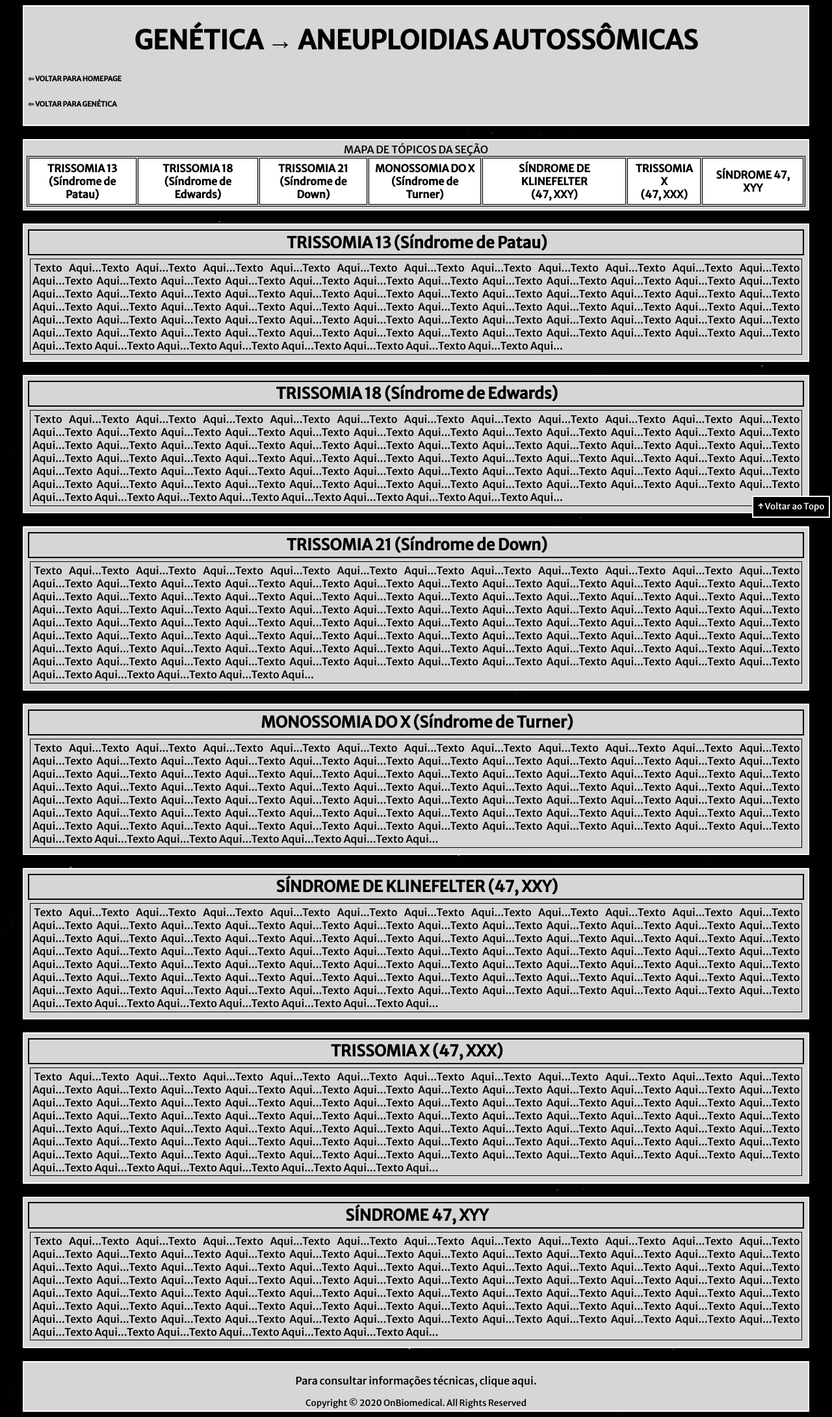
After one commit to CarlosWall/OnBiomedical, a PHP site: page /genetica/aneuploidiascromossomicas.html in a window 1280 px wide. The commit adds this page. Shown: the whole page at 65% size. Run offline with PHP 8.4, Linux system fonts and the light colour scheme.

Commit message:
Add files via upload

```diff
--- a/bnscotrstyle.css
+++ b/bnscotrstyle.css
@@ -1,5 +1,17 @@
 @charset "UTF-8";
 @import url('https://fonts.googleapis.com/css2?family=Merriweather+Sans:wght@500&display=swap');
+/* Formatações Gerais */
+#subir{
+	position:fixed;
+	bottom:3px;
+    right:3px;
+    color: white;
+    font-size: 10pt;
+    border: 2px solid white;
+    padding: 5pt;
+    background-color: black;
+}
+
 /* Formatação de Header */
 body {
     background-image: url(media/starrysky.jpg);
@@ -40,6 +52,27 @@ header#header h2 {
     vertical-align: center;
 }
 
+header.cabecalho_pagina {
+    border: 2px solid rgb(255, 255, 255);
+    background-color: rgb(214, 214, 214);
+}
+
+header.cabecalho_pagina h1 {
+    color: black;
+    text-shadow: none;
+    text-align: center;
+    text-decoration: none;
+    font-size: 30pt;
+    background-color: rgb(214, 214, 214);
+    padding: -2pt;
+}
+
+header.cabecalho_pagina h6 {
+    text-align: left;
+    text-indent: 5pt;
+    text-transform: uppercase;
+}
+
 /* Formatação de Section */
 section#corpo {
     border: 2px solid white;
@@ -56,8 +89,9 @@ table#modulo td {
     border: 1px solid black;
     background-color: white;
     text-align: center;
-    padding: 2pt;
+    padding: 4pt;
     font-weight: bolder;
+    font-size: 12pt;
 }
 
 table#outros_assuntos {
@@ -83,6 +117,29 @@ div#colaboration h5 {
     color: black;
 }
 
+section#artigo {
+    border: 2px solid white;
+    background-color: rgb(214, 214, 214);
+    padding: 3pt;
+}
+
+section#artigo h1 {
+    border: 2pt solid black;
+    padding: 2pt;
+    text-indent: 2pt;
+    margin: 2pt;
+    text-align: center;
+}
+
+section#artigo p {
+    text-align: justify;
+    color: black;
+    margin: 4pt;
+    text-indent: 2pt;
+    border: 1px solid black;
+    padding: 2pt;
+}
+
 /* Formatação de Footer */
 footer {
     color: black;
--- /dev/null
+++ b/genetica/aneuploidiascromossomicas.html
@@ -0,0 +1,94 @@
+<!DOCTYPE html lang="pt-br">
+<html>
+    <head>
+        <meta charset="UTF-8"/>
+        <title>BN-SCoTr</title>
+        <link rel="stylesheet" href="../bnscotrstyle.css"/>
+    </head>
+    <body>
+        <div id="voltarTopo">
+            <a href="#" id="subir">&uarr; Voltar ao Topo</a>
+        </div>
+    <div id="interface">
+        <header class="cabecalho_pagina">
+            <h1>GENÉTICA &rarr; ANEUPLOIDIAS AUTOSSÔMICAS</h1>
+            <h6><a href="../index.html">&#8678; Voltar para Homepage</a></h6>
+            <h6><a href="indexgenetica.html">&#8678; Voltar para GENÉTICA</a></h6>
+        </header>
+        <br>
+        <section id="corpo">
+            <div>
+                <center>
+                <table id="modulo">
+                    <caption>MAPA DE TÓPICOS DA SEÇÃO</caption>
+                    <tr>
+                        <td><a href="#patau">TRISSOMIA 13<br>(Síndrome de Patau)</a></td>
+                        <td><a href="#edwards">TRISSOMIA 18<br>(Síndrome de Edwards)</a></td>
+                        <td><a href="#down">TRISSOMIA 21<br>(Síndrome de Down)</a></td>
+                        <td><a href="#turner">MONOSSOMIA DO X<br>(Síndrome de Turner)</a></td>
+                        <td><a href="#klinefelter">SÍNDROME DE KLINEFELTER<br>(47, XXY)</a></td>
+                        <td><a href="#trissomiax">TRISSOMIA X<br>(47, XXX)</a></td>
+                        <td><a href="#duploy">SÍNDROME 47, XYY</a></td>
+                    </tr>
+                </table>
+                </center>
+            </div>
+        </section>
+        <br>
+            <section id="artigo">
+                <div id="patau">
+                    <h1><a name="patau">TRISSOMIA 13 (Síndrome de Patau)</a></h1>
+                    <p>Texto Aqui...Texto Aqui...Texto Aqui...Texto Aqui...Texto Aqui...Texto Aqui...Texto Aqui...Texto Aqui...Texto Aqui...Texto Aqui...Texto Aqui...Texto Aqui...Texto Aqui...Texto Aqui...Texto Aqui...Texto Aqui...Texto Aqui...Texto Aqui...Texto Aqui...Texto Aqui...Texto Aqui...Texto Aqui...Texto Aqui...Texto Aqui...Texto Aqui...Texto Aqui...Texto Aqui...Texto Aqui...Texto Aqui...Texto Aqui...Texto Aqui...Texto Aqui...Texto Aqui...Texto Aqui...Texto Aqui...Texto Aqui...Texto Aqui...Texto Aqui...Texto Aqui...Texto Aqui...Texto Aqui...Texto Aqui...Texto Aqui...Texto Aqui...Texto Aqui...Texto Aqui...Texto Aqui...Texto Aqui...Texto Aqui...Texto Aqui...Texto Aqui...Texto Aqui...Texto Aqui...Texto Aqui...Texto Aqui...Texto Aqui...Texto Aqui...Texto Aqui...Texto Aqui...Texto Aqui...Texto Aqui...Texto Aqui...Texto Aqui...Texto Aqui...Texto Aqui...Texto Aqui...Texto Aqui...Texto Aqui...Texto Aqui...Texto Aqui...Texto Aqui...Texto Aqui...Texto Aqui...Texto Aqui...Texto Aqui...Texto Aqui...Texto Aqui...Texto Aqui...Texto Aqui...Texto Aqui...</p>
+                </div>
+
+            </section>
+            <br>
+            <section id="artigo">
+                <div id="edwards">
+                    <h1><a name="edwards">TRISSOMIA 18 (Síndrome de Edwards)</a></h1>
+                    <p>Texto Aqui...Texto Aqui...Texto Aqui...Texto Aqui...Texto Aqui...Texto Aqui...Texto Aqui...Texto Aqui...Texto Aqui...Texto Aqui...Texto Aqui...Texto Aqui...Texto Aqui...Texto Aqui...Texto Aqui...Texto Aqui...Texto Aqui...Texto Aqui...Texto Aqui...Texto Aqui...Texto Aqui...Texto Aqui...Texto Aqui...Texto Aqui...Texto Aqui...Texto Aqui...Texto Aqui...Texto Aqui...Texto Aqui...Texto Aqui...Texto Aqui...Texto Aqui...Texto Aqui...Texto Aqui...Texto Aqui...Texto Aqui...Texto Aqui...Texto Aqui...Texto Aqui...Texto Aqui...Texto Aqui...Texto Aqui...Texto Aqui...Texto Aqui...Texto Aqui...Texto Aqui...Texto Aqui...Texto Aqui...Texto Aqui...Texto Aqui...Texto Aqui...Texto Aqui...Texto Aqui...Texto Aqui...Texto Aqui...Texto Aqui...Texto Aqui...Texto Aqui...Texto Aqui...Texto Aqui...Texto Aqui...Texto Aqui...Texto Aqui...Texto Aqui...Texto Aqui...Texto Aqui...Texto Aqui...Texto Aqui...Texto Aqui...Texto Aqui...Texto Aqui...Texto Aqui...Texto Aqui...Texto Aqui...Texto Aqui...Texto Aqui...Texto Aqui...Texto Aqui...Texto Aqui...Texto Aqui...</p>
+                </div>
+            </section>
+            <br>
+            <section id="artigo">
+                <div id="down">
+                    <h1><a name="down">TRISSOMIA 21 (Síndrome de Down)</a></h1>
+                    <p>Texto Aqui...Texto Aqui...Texto Aqui...Texto Aqui...Texto Aqui...Texto Aqui...Texto Aqui...Texto Aqui...Texto Aqui...Texto Aqui...Texto Aqui...Texto Aqui...Texto Aqui...Texto Aqui...Texto Aqui...Texto Aqui...Texto Aqui...Texto Aqui...Texto Aqui...Texto Aqui...Texto Aqui...Texto Aqui...Texto Aqui...Texto Aqui...Texto Aqui...Texto Aqui...Texto Aqui...Texto Aqui...Texto Aqui...Texto Aqui...Texto Aqui...Texto Aqui...Texto Aqui...Texto Aqui...Texto Aqui...Texto Aqui...Texto Aqui...Texto Aqui...Texto Aqui...Texto Aqui...Texto Aqui...Texto Aqui...Texto Aqui...Texto Aqui...Texto Aqui...Texto Aqui...Texto Aqui...Texto Aqui...Texto Aqui...Texto Aqui...Texto Aqui...Texto Aqui...Texto Aqui...Texto Aqui...Texto Aqui...Texto Aqui...Texto Aqui...Texto Aqui...Texto Aqui...Texto Aqui...Texto Aqui...Texto Aqui...Texto Aqui...Texto Aqui...Texto Aqui...Texto Aqui...Texto Aqui...Texto Aqui...Texto Aqui...Texto Aqui...Texto Aqui...Texto Aqui...Texto Aqui...Texto Aqui...Texto Aqui...Texto Aqui...Texto Aqui...Texto Aqui...Texto Aqui...Texto Aqui...Texto Aqui...Texto Aqui...Texto Aqui...Texto Aqui...Texto Aqui...Texto Aqui...Texto Aqui...Texto Aqui...Texto Aqui...Texto Aqui...Texto Aqui...Texto Aqui...Texto Aqui...Texto Aqui...Texto Aqui...Texto Aqui...Texto Aqui...Texto Aqui...Texto Aqui...Texto Aqui...</p>
+                </div>
+            </section>
+            <br>
+            <section id="artigo">
+                <div id="turner">
+                    <h1><a name="turner">MONOSSOMIA DO X (Síndrome de Turner)</a></h1>
+                    <p>Texto Aqui...Texto Aqui...Texto Aqui...Texto Aqui...Texto Aqui...Texto Aqui...Texto Aqui...Texto Aqui...Texto Aqui...Texto Aqui...Texto Aqui...Texto Aqui...Texto Aqui...Texto Aqui...Texto Aqui...Texto Aqui...Texto Aqui...Texto Aqui...Texto Aqui...Texto Aqui...Texto Aqui...Texto Aqui...Texto Aqui...Texto Aqui...Texto Aqui...Texto Aqui...Texto Aqui...Texto Aqui...Texto Aqui...Texto Aqui...Texto Aqui...Texto Aqui...Texto Aqui...Texto Aqui...Texto Aqui...Texto Aqui...Texto Aqui...Texto Aqui...Texto Aqui...Texto Aqui...Texto Aqui...Texto Aqui...Texto Aqui...Texto Aqui...Texto Aqui...Texto Aqui...Texto Aqui...Texto Aqui...Texto Aqui...Texto Aqui...Texto Aqui...Texto Aqui...Texto Aqui...Texto Aqui...Texto Aqui...Texto Aqui...Texto Aqui...Texto Aqui...Texto Aqui...Texto Aqui...Texto Aqui...Texto Aqui...Texto Aqui...Texto Aqui...Texto Aqui...Texto Aqui...Texto Aqui...Texto Aqui...Texto Aqui...Texto Aqui...Texto Aqui...Texto Aqui...Texto Aqui...Texto Aqui...Texto Aqui...Texto Aqui...Texto Aqui...Texto Aqui...Texto Aqui...Texto Aqui...Texto Aqui...Texto Aqui...Texto Aqui...Texto Aqui...Texto Aqui...Texto Aqui...Texto Aqui...Texto Aqui...Texto Aqui...Texto Aqui...</p>
+                </div>
+            </section>
+            <br>
+            <section id="artigo">
+                <div id="klinefelter">
+                    <h1><a name="klinefelter">SÍNDROME DE KLINEFELTER (47, XXY)</a></h1>
+                    <p>Texto Aqui...Texto Aqui...Texto Aqui...Texto Aqui...Texto Aqui...Texto Aqui...Texto Aqui...Texto Aqui...Texto Aqui...Texto Aqui...Texto Aqui...Texto Aqui...Texto Aqui...Texto Aqui...Texto Aqui...Texto Aqui...Texto Aqui...Texto Aqui...Texto Aqui...Texto Aqui...Texto Aqui...Texto Aqui...Texto Aqui...Texto Aqui...Texto Aqui...Texto Aqui...Texto Aqui...Texto Aqui...Texto Aqui...Texto Aqui...Texto Aqui...Texto Aqui...Texto Aqui...Texto Aqui...Texto Aqui...Texto Aqui...Texto Aqui...Texto Aqui...Texto Aqui...Texto Aqui...Texto Aqui...Texto Aqui...Texto Aqui...Texto Aqui...Texto Aqui...Texto Aqui...Texto Aqui...Texto Aqui...Texto Aqui...Texto Aqui...Texto Aqui...Texto Aqui...Texto Aqui...Texto Aqui...Texto Aqui...Texto Aqui...Texto Aqui...Texto Aqui...Texto Aqui...Texto Aqui...Texto Aqui...Texto Aqui...Texto Aqui...Texto Aqui...Texto Aqui...Texto Aqui...Texto Aqui...Texto Aqui...Texto Aqui...Texto Aqui...Texto Aqui...Texto Aqui...Texto Aqui...Texto Aqui...Texto Aqui...Texto Aqui...Texto Aqui...Texto Aqui...Texto Aqui...Texto Aqui...Texto Aqui...Texto Aqui...Texto Aqui...Texto Aqui...Texto Aqui...Texto Aqui...Texto Aqui...Texto Aqui...Texto Aqui...Texto Aqui...</p>
+                </div>
+            </section>
+            <br>
+            <section id="artigo">
+                <div id="trissomiax">
+                    <h1><a name="trissomiax">TRISSOMIA X (47, XXX)</a></h1>
+                    <p>Texto Aqui...Texto Aqui...Texto Aqui...Texto Aqui...Texto Aqui...Texto Aqui...Texto Aqui...Texto Aqui...Texto Aqui...Texto Aqui...Texto Aqui...Texto Aqui...Texto Aqui...Texto Aqui...Texto Aqui...Texto Aqui...Texto Aqui...Texto Aqui...Texto Aqui...Texto Aqui...Texto Aqui...Texto Aqui...Texto Aqui...Texto Aqui...Texto Aqui...Texto Aqui...Texto Aqui...Texto Aqui...Texto Aqui...Texto Aqui...Texto Aqui...Texto Aqui...Texto Aqui...Texto Aqui...Texto Aqui...Texto Aqui...Texto Aqui...Texto Aqui...Texto Aqui...Texto Aqui...Texto Aqui...Texto Aqui...Texto Aqui...Texto Aqui...Texto Aqui...Texto Aqui...Texto Aqui...Texto Aqui...Texto Aqui...Texto Aqui...Texto Aqui...Texto Aqui...Texto Aqui...Texto Aqui...Texto Aqui...Texto Aqui...Texto Aqui...Texto Aqui...Texto Aqui...Texto Aqui...Texto Aqui...Texto Aqui...Texto Aqui...Texto Aqui...Texto Aqui...Texto Aqui...Texto Aqui...Texto Aqui...Texto Aqui...Texto Aqui...Texto Aqui...Texto Aqui...Texto Aqui...Texto Aqui...Texto Aqui...Texto Aqui...Texto Aqui...Texto Aqui...Texto Aqui...Texto Aqui...Texto Aqui...Texto Aqui...Texto Aqui...Texto Aqui...Texto Aqui...Texto Aqui...Texto Aqui...Texto Aqui...Texto Aqui...Texto Aqui...</p>
+                </div>
+            </section>
+            <br>
+            <section id="artigo">
+                <div id="duploy">
+                    <h1><a name="duploy">SÍNDROME 47, XYY</a></h1>
+                    <p>Texto Aqui...Texto Aqui...Texto Aqui...Texto Aqui...Texto Aqui...Texto Aqui...Texto Aqui...Texto Aqui...Texto Aqui...Texto Aqui...Texto Aqui...Texto Aqui...Texto Aqui...Texto Aqui...Texto Aqui...Texto Aqui...Texto Aqui...Texto Aqui...Texto Aqui...Texto Aqui...Texto Aqui...Texto Aqui...Texto Aqui...Texto Aqui...Texto Aqui...Texto Aqui...Texto Aqui...Texto Aqui...Texto Aqui...Texto Aqui...Texto Aqui...Texto Aqui...Texto Aqui...Texto Aqui...Texto Aqui...Texto Aqui...Texto Aqui...Texto Aqui...Texto Aqui...Texto Aqui...Texto Aqui...Texto Aqui...Texto Aqui...Texto Aqui...Texto Aqui...Texto Aqui...Texto Aqui...Texto Aqui...Texto Aqui...Texto Aqui...Texto Aqui...Texto Aqui...Texto Aqui...Texto Aqui...Texto Aqui...Texto Aqui...Texto Aqui...Texto Aqui...Texto Aqui...Texto Aqui...Texto Aqui...Texto Aqui...Texto Aqui...Texto Aqui...Texto Aqui...Texto Aqui...Texto Aqui...Texto Aqui...Texto Aqui...Texto Aqui...Texto Aqui...Texto Aqui...Texto Aqui...Texto Aqui...Texto Aqui...Texto Aqui...Texto Aqui...Texto Aqui...Texto Aqui...Texto Aqui...Texto Aqui...Texto Aqui...Texto Aqui...Texto Aqui...Texto Aqui...Texto Aqui...Texto Aqui...Texto Aqui...Texto Aqui...Texto Aqui...</p>
+                </div>
+            </section>
+        <br>
+        <footer>
+            <p>Para consultar informações técnicas, <a href="infotecnicas.html">clique aqui.</a></p>
+            <small>Copyright &copy 2020 OnBiomedical. All Rights Reserved</small>
+        </footer>
+    </div>
+    </body>
+</html>
```
Also changed, not shown: epidemiologia/indexepidemio.html (added, +19 -0 lines), genetica/indexgenetica.html (added, +38 -0 lines), hematologia/indexhemato.html (added, +27 -0 lines), imagenologia/indeximagem.html (added, +19 -0 lines), imunologia/indeximuno.html (added, +19 -0 lines), index.html (+12 -9 lines), infotecnicas.html (added, +35 -0 lines), microbiologia/indexmicro.html (added, +19 -0 lines), parasitologia/indexparasito.html (added, +19 -0 lines), scrollTop.js (added, +7 -0 lines), 1 other file.
